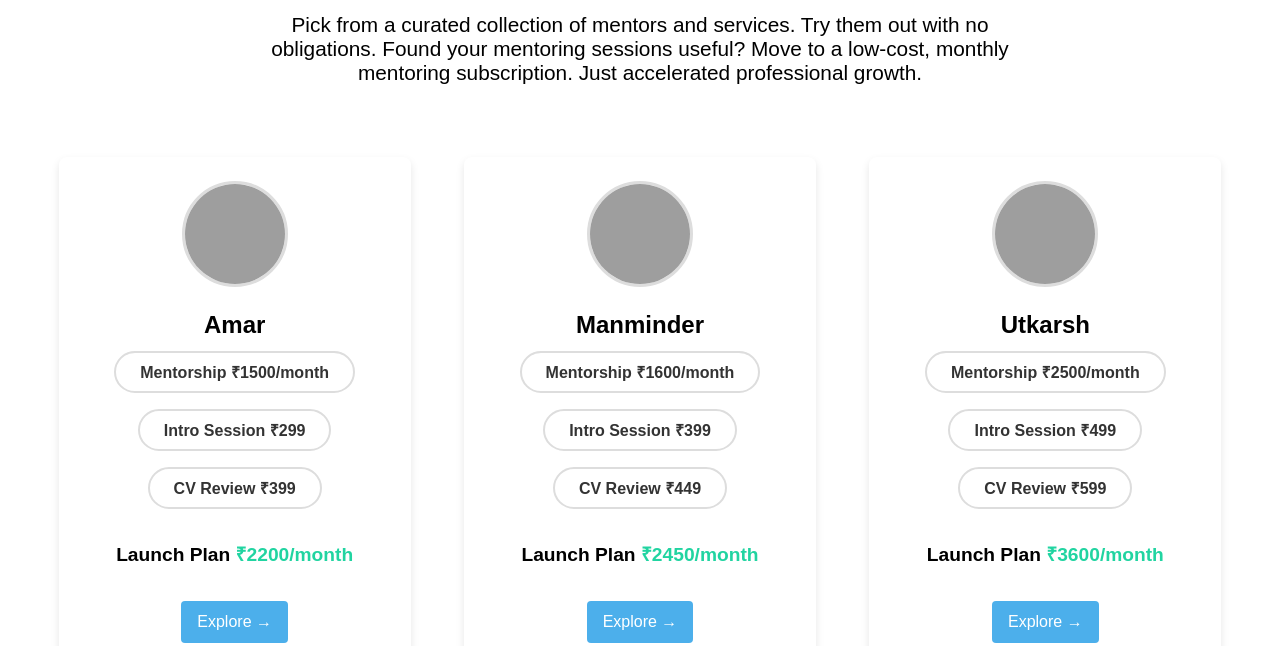
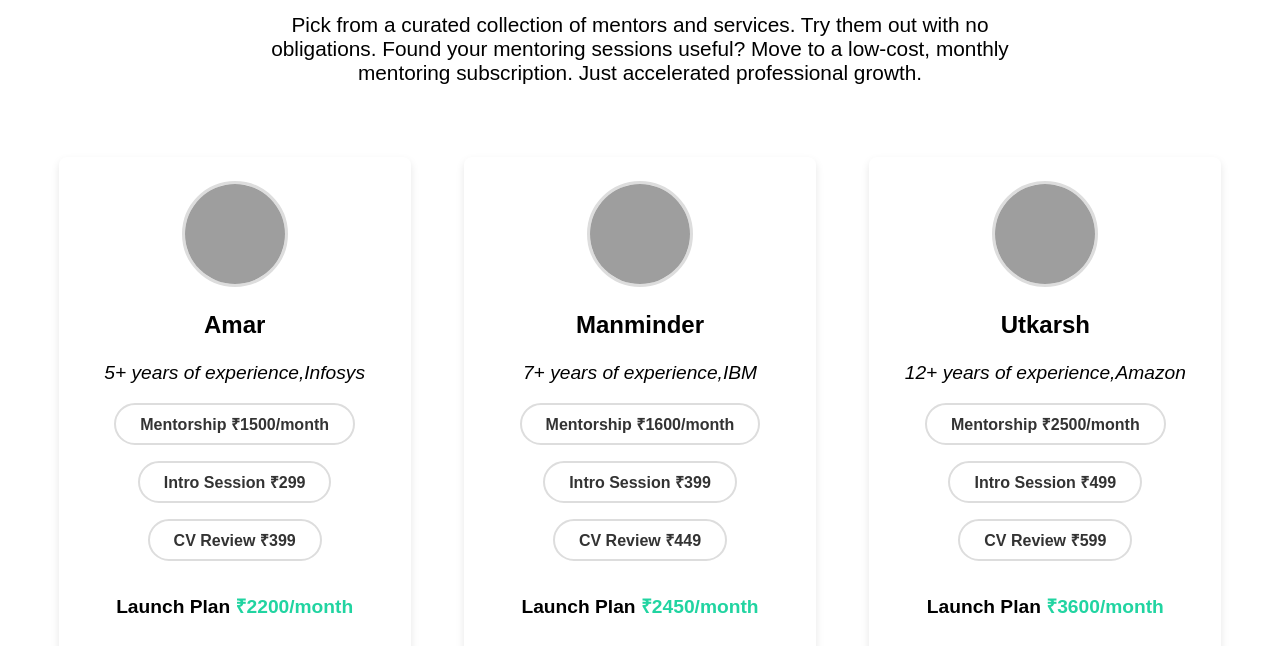
Before and after one commit to the-vishh/Darkcode, a plain HTML site: page vishnu8.html in a window 1280 px wide. Shown: the part 154-800 px from the top of the page. Drawn offline with Linux system fonts and the light colour scheme; grey boxes are pictures that could not be loaded.

Commit message:
Update vishnu8.html

```diff
--- a/vishnu8.html
+++ b/vishnu8.html
@@ -20,6 +20,7 @@
                 <img src="http://sliet.ac.in/wp-content/uploads/avatars/467/66b8bb350cc46-bpfull.jpg" alt="Ayla's image" class="mentor-image">
             </div>
             <h3 class="center-paragraph">Amar</h3>
+            <p class="center-paragraph"><em>5+ years of experience,Infosys</em></p>
             <div class="oval-price">Mentorship ₹1500/month</div>
             <div class="oval-price">Intro Session ₹299</div><br>
             <div class="oval-price">CV Review ₹399</div>
@@ -32,6 +33,7 @@
                 <img src="http://sliet.ac.in/wp-content/uploads/avatars/16/66693282b6269-bpfull.jpg" alt="Francois's image" class="mentor-image">
             </div>
             <h3 class="center-paragraph">Manminder</h3>
+            <p class="center-paragraph"><em>7+ years of experience,IBM</em></p>
             <div class="oval-price">Mentorship ₹1600/month</div>
             <div class="oval-price">Intro Session ₹399</div><br>
             <div class="oval-price">CV Review ₹449</div>
@@ -44,6 +46,7 @@
                 <img src="http://sliet.ac.in/wp-content/uploads/avatars/493/6165aace595a1-bpfull.jpg" alt="Annie's image" class="mentor-image">
             </div>
             <h3 class="center-paragraph">Utkarsh</h3>
+            <p class="center-paragraph"><em>12+ years of experience,Amazon</em></p>
             <div class="oval-price">Mentorship ₹2500/month</div>
             <div class="oval-price">Intro Session ₹499</div><br>
             <div class="oval-price">CV Review ₹599</div>
```
